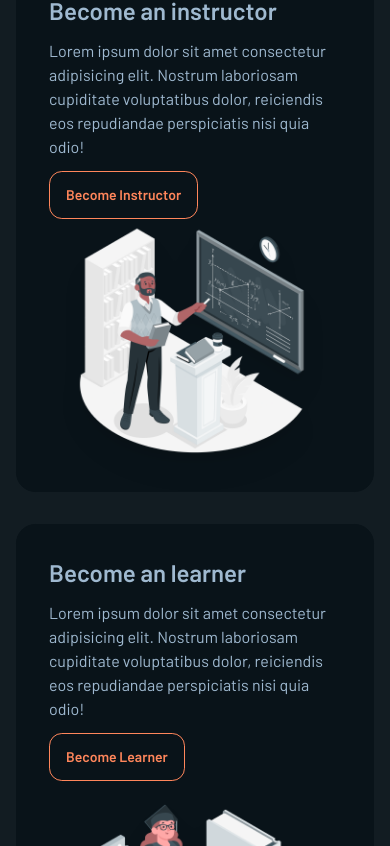
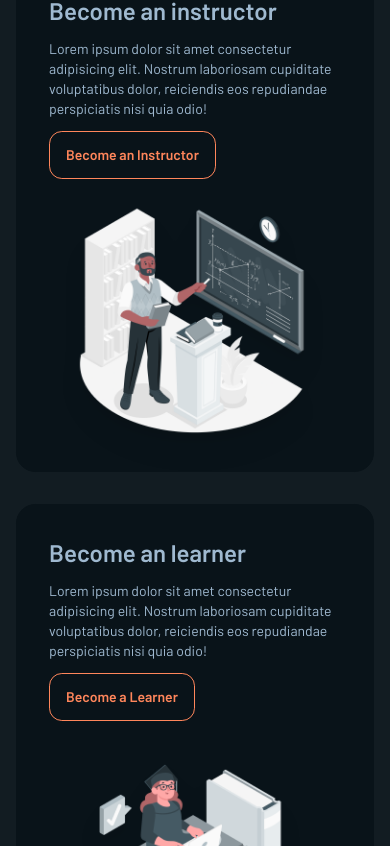
Before and after one commit to taseenjeem/intellipath-ts, a Next.js app: page / in a window 390 px wide. Shown: the part 7718-8564 px from the top of the page. Built offline with nearby package versions, Linux system fonts and the light colour scheme.

Commit message:
Update Cta.tsx

```diff
--- a/src/components/page/landing-page/Cta.tsx
+++ b/src/components/page/landing-page/Cta.tsx
@@ -26,16 +26,16 @@ const Cta = () => {
       </div>
       <div className="grid md:grid-cols-2 gap-8 mt-5 md:mt-10">
         <div className="bg-base-300 card card-compact card-body hover:shadow-xl border border-base-300 hover:border-primary duration-300">
-          <div className="flex flex-col md:flex-row items-center">
+          <div className="flex flex-col md:flex-row items-center gap-5 md:gap-0">
             <div className="space-y-3">
               <h3 className="text-2xl font-semibold">Become an instructor</h3>
-              <p>
+              <p className="text-sm md:text-base">
                 Lorem ipsum dolor sit amet consectetur adipisicing elit. Nostrum
                 laboriosam cupiditate voluptatibus dolor, reiciendis eos
                 repudiandae perspiciatis nisi quia odio!
               </p>
               <Link href={`#`} className="btn btn-primary btn-outline">
-                Become Instructor
+                Become an Instructor
               </Link>
             </div>
             <Image
@@ -46,16 +46,16 @@ const Cta = () => {
           </div>
         </div>
         <div className="bg-base-300 card card-compact card-body hover:shadow-xl border border-base-300 hover:border-primary duration-300">
-          <div className="flex flex-col md:flex-row items-center">
+          <div className="flex flex-col md:flex-row items-center gap-5 md:gap-0">
             <div className="space-y-3">
               <h3 className="text-2xl font-semibold">Become an learner</h3>
-              <p>
+              <p className="text-sm md:text-base">
                 Lorem ipsum dolor sit amet consectetur adipisicing elit. Nostrum
                 laboriosam cupiditate voluptatibus dolor, reiciendis eos
                 repudiandae perspiciatis nisi quia odio!
               </p>
               <Link href={`#`} className="btn btn-primary btn-outline">
-                Become Learner
+                Become a Learner
               </Link>
             </div>
             <Image
```
